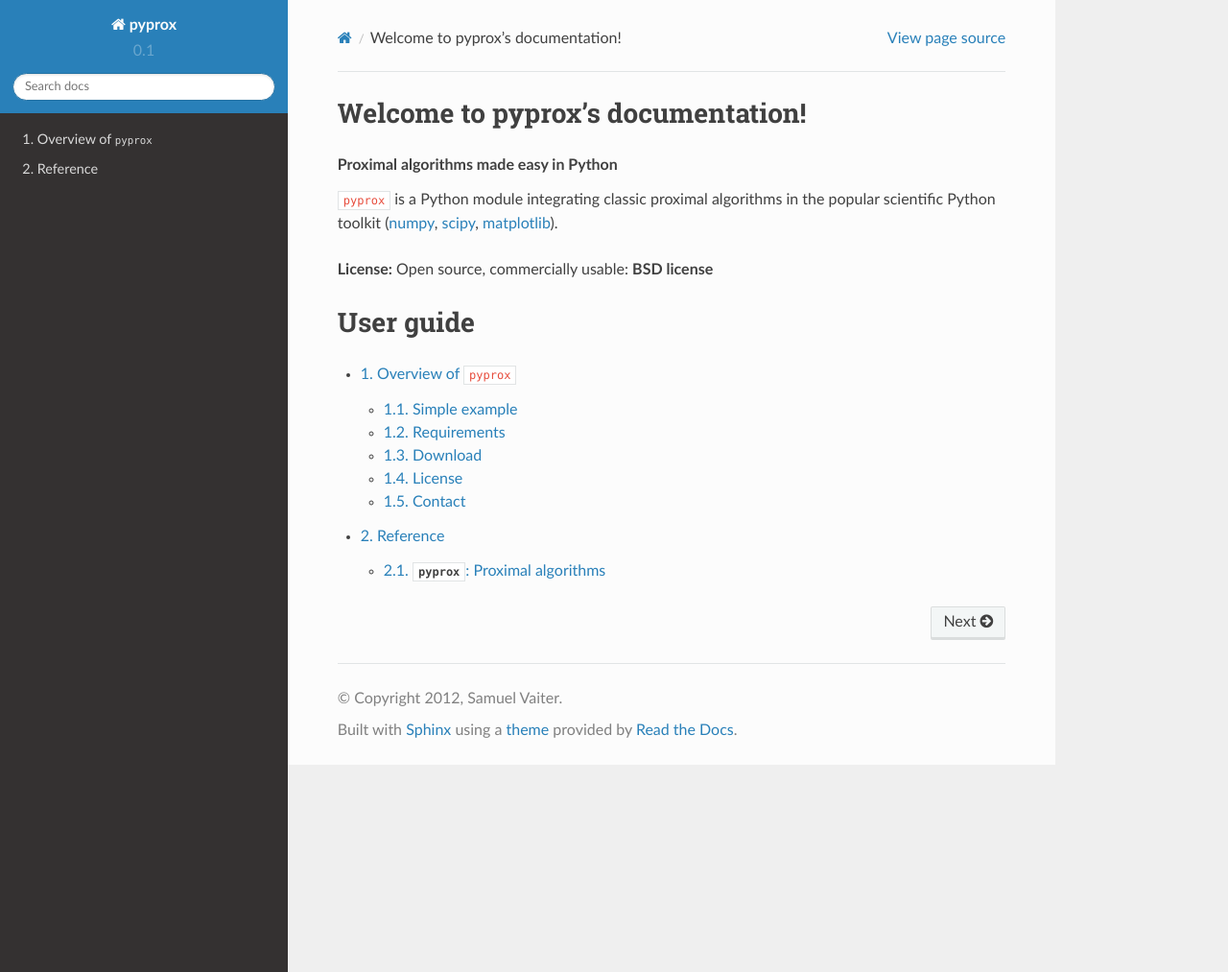
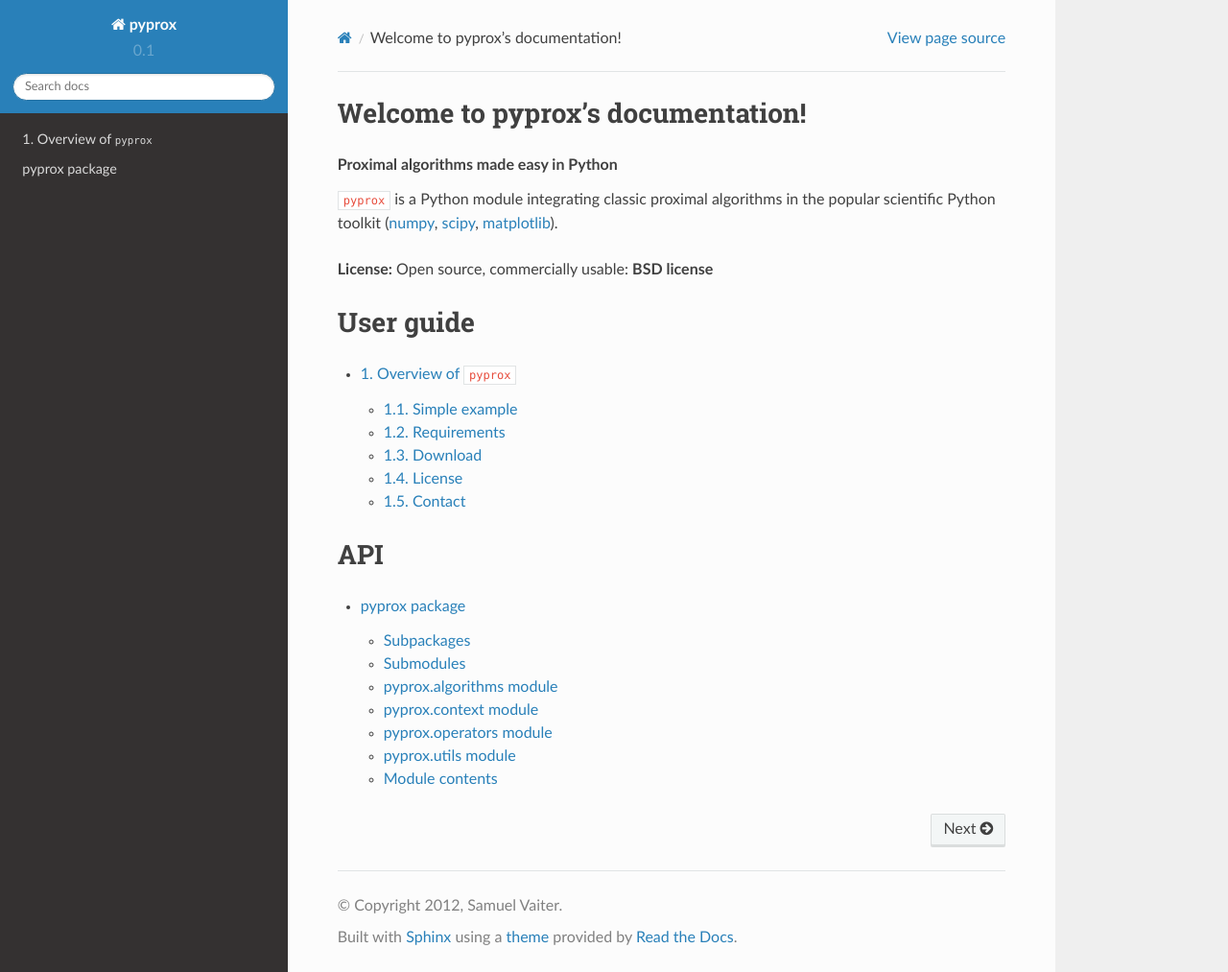
Before and after one commit to svaiter/pyprox, a Sphinx documentation site: the page built from doc/index.rst, in a window 1280 px wide and 1013 px high. Shown: the whole window at 96% size. Built offline with Sphinx 7.4.7 and the Read the Docs theme 2.0.0, drawn with Linux system fonts in a browser that asks for light colours; pages that are not in the unit, such as notebooks, are missing from menus.

Commit message:
Update doc

```diff
--- /dev/null
+++ b/doc/api/modules.rst
@@ -0,0 +1,7 @@
+pyprox
+======
+
+.. toctree::
+   :maxdepth: 4
+
+   pyprox
--- /dev/null
+++ b/doc/api/pyprox.rst
@@ -0,0 +1,53 @@
+pyprox package
+==============
+
+Subpackages
+-----------
+
+.. toctree::
+
+    pyprox.tests
+
+Submodules
+----------
+
+pyprox.algorithms module
+------------------------
+
+.. automodule:: pyprox.algorithms
+    :members:
+    :undoc-members:
+    :show-inheritance:
+
+pyprox.context module
+---------------------
+
+.. automodule:: pyprox.context
+    :members:
+    :undoc-members:
+    :show-inheritance:
+
+pyprox.operators module
+-----------------------
+
+.. automodule:: pyprox.operators
+    :members:
+    :undoc-members:
+    :show-inheritance:
+
+pyprox.utils module
+-------------------
+
+.. automodule:: pyprox.utils
+    :members:
+    :undoc-members:
+    :show-inheritance:
+
+
+Module contents
+---------------
+
+.. automodule:: pyprox
+    :members:
+    :undoc-members:
+    :show-inheritance:
--- a/doc/index.rst
+++ b/doc/index.rst
@@ -18,3 +18,10 @@
    :maxdepth: 2
 
    user_guide
+
+API
+===
+.. toctree::
+   :maxdepth: 2
+
+   api/pyprox
```
Also changed, not shown: doc/api/pyprox.tests.rst (added, +46 -0 lines), doc/modules/classes.rst (deleted, +0 -51 lines).
